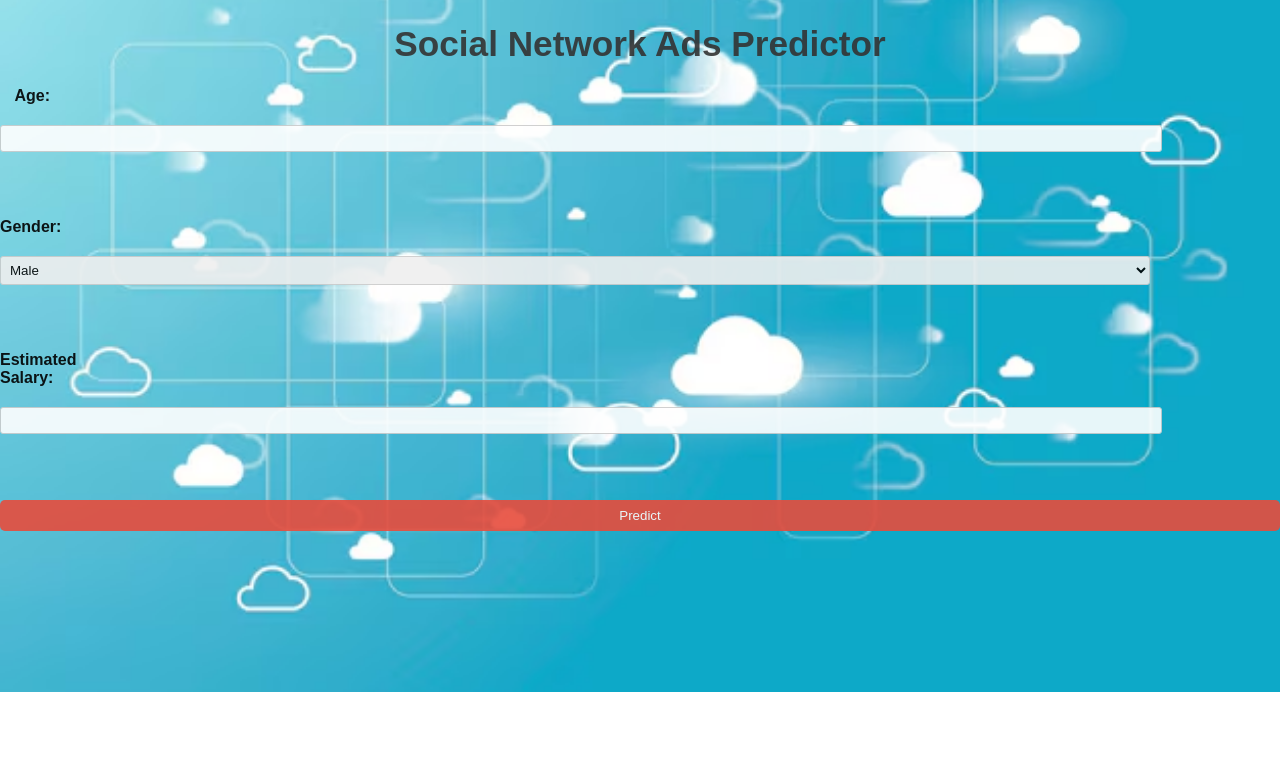
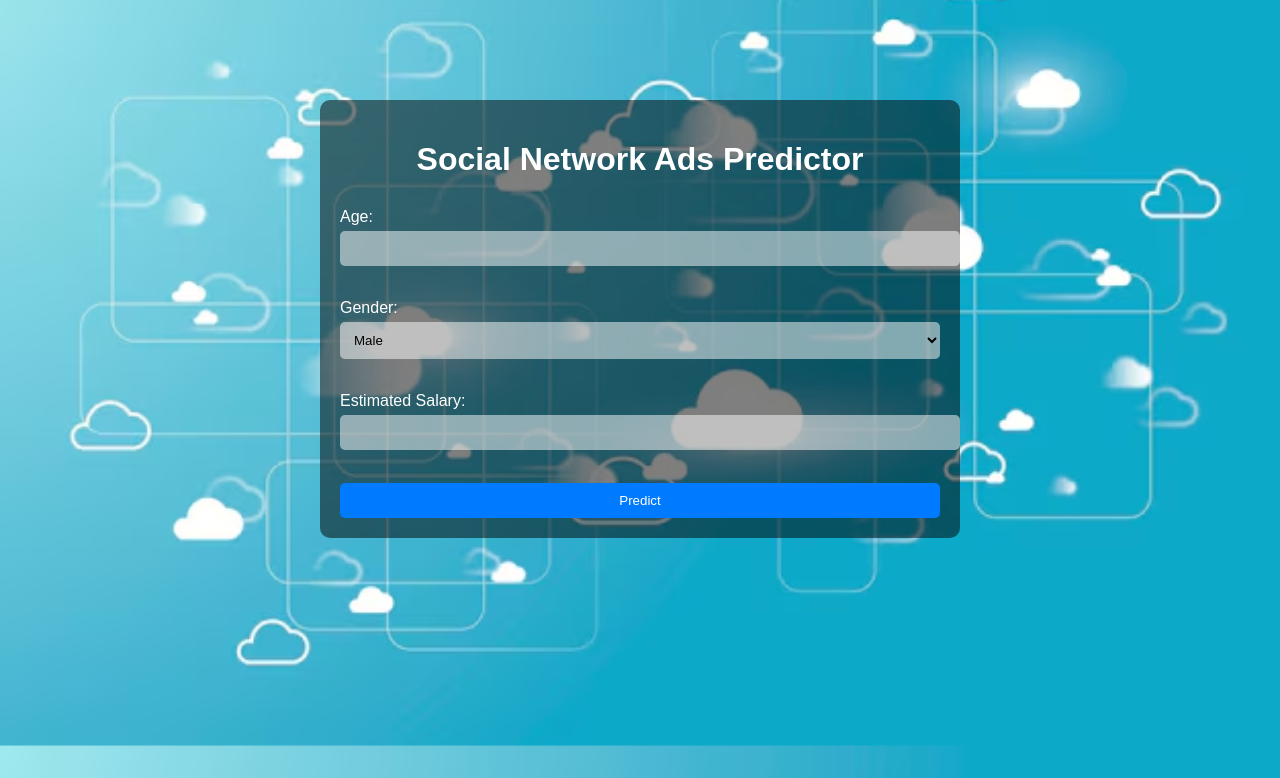
Before and after one commit to bintabinty/Social_Network_Ad_Prediction, a Flask app: page / in a window 1280 px wide. Shown: the top 778 px of the page. Run offline with Flask 3, Linux system fonts and the light colour scheme; parts of the project's set-up code (start-up, migrations or seed data) failed here and were passed over.

Commit message:
version 1.3

```diff
--- a/static/style.css
+++ b/static/style.css
@@ -1,69 +1,84 @@
-/* Basic structure and layout */
-
+/* General styles */
 body {
   font-family: Arial, sans-serif;
   margin: 0;
+  padding: 0;
   background-image: url("../static/images_background.jpg"); /* Replace with your image path */
-  background-repeat: no-repeat;
+  background-size: cover;
   background-position: center;
-  background-size: cover;
-  opacity: 0.9; /* Reduce background image opacity slightly */
+  color: #fff;
 }
 
 .container {
-  width: 600px; /* Adjust width as needed */
-  margin: 50px auto;
-  padding: 30px;
-  border: 1px solid #ddd;
-  border-radius: 5px;
-  box-shadow: 0 2px 5px rgba(0, 0, 0, 0.1);
+  max-width: 600px;
+  margin: 100px auto;
+  padding: 20px;
+  background-color: rgba(0, 0, 0, 0.5);
+  border-radius: 10px;
 }
 
-/* Title styling */
-
-h1 {
-  font-size: 2.2em;
-  font-family: 'Raleway', sans-serif; /* Example font family */
+h1, h2 {
   text-align: center;
-  color: #333;
 }
 
-/* Form styling */
-
 form {
-  display: flex;
-  flex-direction: column;
-  gap: 15px;
+  margin-top: 30px;
 }
 
-label {
-  font-weight: bold;
+/* Form styles */
+form label {
+  display: block;
   margin-bottom: 5px;
-  display: inline-block;
-  width: 50px; /* Consistent label width */
-  text-align: right;
 }
 
-input[type="text"],
-select {
-  width: calc(100% - 130px); /* Adjust based on label width */
-  padding: 5px;
-  border: 1px solid #ccc;
-  border-radius: 3px;
+form input[type="text"],
+form select {
+  width: 100%;
+  padding: 10px;
+  margin-bottom: 15px;
+  border: none;
+  border-radius: 5px;
+  background-color: rgba(255, 255, 255, 0.5);
 }
 
-/* Button styling */
-
-button[type="submit"] {
-  background-color: #e74c3c; /* Red color with a hint of orange */
-  color: white;
-  padding: 8px 15px;
+form button[type="submit"] {
+  width: 100%;
+  padding: 10px;
   border: none;
   border-radius: 5px;
+  background-color: #007bff;
+  color: #fff;
   cursor: pointer;
-  transition: background-color 0.2s ease-in-out;
+  transition: background-color 0.3s ease;
 }
 
-button[type="submit"]:hover {
-  background-color: #c0392b; /* Darker red on hover */
+form button[type="submit"]:hover {
+  background-color: #0056b3;
 }
+
+/* Result page styles */
+.result-container {
+  max-width: 600px;
+  margin: 100px auto;
+  padding: 20px;
+  background-color: rgba(0, 0, 0, 0.5);
+  border-radius: 10px;
+}
+
+.result-container p {
+  margin-bottom: 20px;
+}
+
+.result-container a {
+  color: #fff;
+  text-decoration: none;
+  display: inline-block;
+  padding: 10px 20px;
+  background-color: #007bff;
+  border-radius: 5px;
+  transition: background-color 0.3s ease;
+}
+
+.result-container a:hover {
+  background-color: #0056b3;
+}
--- a/templates/index.html
+++ b/templates/index.html
@@ -5,9 +5,9 @@
     <meta name="viewport" content="width=device-width, initial-scale=1.0">
     <title>Social Network Ads Predictor</title>
     <link rel="stylesheet" href="{{ url_for('static', filename='style.css') }}">
-
 </head>
 <body>
+    <div class="container">
         <h1>Social Network Ads Predictor</h1>
         <form action="/predict" method="post">
             <label for="age">Age:</label>
@@ -21,5 +21,6 @@
             <input type="text" id="estimated_salary" name="estimated_salary"><br><br>
             <button type="submit">Predict</button>
         </form>
+    </div>
 </body>
 </html>
```
Also changed, not shown: templates/result.html (+5 -4 lines). Lines whose indentation alone changed are shown as unchanged.
